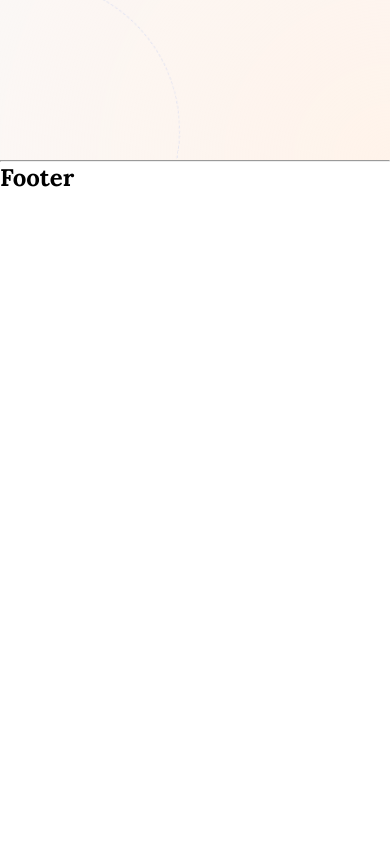
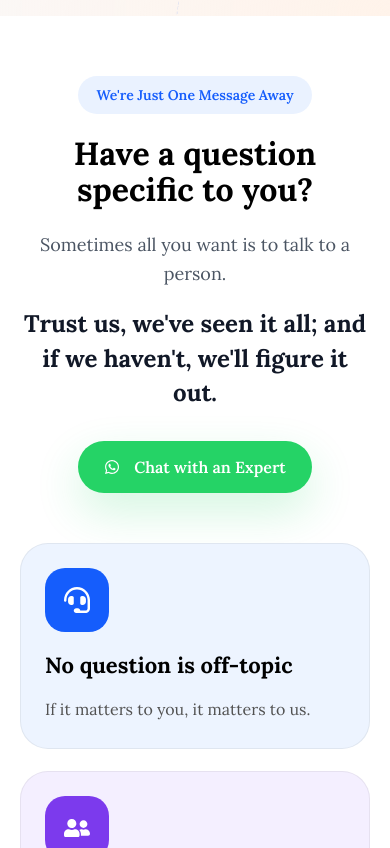
Before and after one commit to Vikas24Chauhan/frontend, a React app: page / in a window 390 px wide. Shown: the part 7056-7904 px from the top of the page. Before the commit the page ends 7249 px from the top, so only its background shows below. Built offline with nearby package versions, Linux system fonts and the light colour scheme; the HTML template or start-up script is replaced by a standard one.

Commit message:
SupportSection added on home page

```diff
--- a/src/components/ui/home/Chaos.css
+++ b/src/components/ui/home/Chaos.css
@@ -2,7 +2,7 @@
   position: relative;
   padding: 100px 20px;
   overflow: hidden;
-  background: #f8fafc;
+  background: #ffffff;
 }
 
 .chaos-bg {
@@ -24,7 +24,7 @@
 }
 
 .chaos-heading h2 {
-  font-size: 38px;
+  font-size: 42px;
   font-weight: 700;
   color: #000000;
   margin-bottom: 20px;
--- a/src/components/ui/home/Features.css
+++ b/src/components/ui/home/Features.css
@@ -21,7 +21,7 @@
 }
 
 .feature-heading h2 {
-  font-size: 38px;
+  font-size: 42px;
   color: #000;
   margin-bottom: 20px;
   line-height: 1.25;
--- /dev/null
+++ b/src/components/ui/home/SupportSection.css
@@ -0,0 +1,188 @@
+.support-section {
+  position: relative;
+  padding: 100px 20px;
+  background: #ffffff;
+}
+
+.support-container {
+  max-width: 1400px;
+  margin: 0 auto;
+  display: grid;
+  grid-template-columns: 1.05fr 0.95fr;
+  align-items: center;
+  gap: 70px;
+}
+
+.support-tag {
+  display: inline-block;
+  padding: 10px 18px;
+  margin-bottom: 22px;
+  border-radius: 40px;
+  background: #eaf2ff;
+  color: #155dfc;
+  font-size: 15px;
+  font-weight: 600;
+}
+
+.support-content h2 {
+  font-size: 42px;
+  line-height: 1.15;
+  color: #000000;
+  margin-bottom: 22px;
+}
+
+.support-subtitle {
+  font-size: 18px;
+  color: #4b5563;
+  margin-bottom: 18px;
+  line-height: 1.6;
+}
+
+.support-content h3 {
+  font-size: 24px;
+  line-height: 1.45;
+  color: #111827;
+  max-width: 650px;
+  margin-bottom: 40px;
+}
+
+.support-btn {
+  display: inline-flex;
+  align-items: center;
+  gap: 14px;
+  padding: 18px 32px;
+  border-radius: 60px;
+  background: #25d366;
+  color: #ffffff;
+  text-decoration: none;
+  font-size: 18px;
+  font-weight: 600;
+  box-shadow: 0 18px 45px rgba(37, 211, 102, 0.2);
+  transition:
+    background 0.3s ease,
+    box-shadow 0.3s ease;
+}
+
+.support-btn:hover {
+  background: #1ebe5d;
+  box-shadow: 0 22px 50px rgba(37, 211, 102, 0.28);
+}
+
+.support-cards {
+  display: grid;
+  gap: 22px;
+}
+
+.support-card {
+  padding: 32px;
+  border-radius: 28px;
+  border: 1px solid rgba(0, 0, 0, 0.06);
+  transition: box-shadow 0.3s ease;
+}
+
+.support-card:hover {
+  box-shadow: 0 15px 35px rgba(0, 0, 0, 0.08);
+}
+
+.card-blue {
+  background: #edf4ff;
+}
+
+.card-purple {
+  background: #f4efff;
+}
+
+.card-orange {
+  background: #fff5e9;
+}
+
+.icon-box {
+  width: 72px;
+  height: 72px;
+  border-radius: 20px;
+  display: flex;
+  align-items: center;
+  justify-content: center;
+  margin-bottom: 22px;
+  color: #ffffff;
+  font-size: 30px;
+}
+
+.card-blue .icon-box {
+  background: #155dfc;
+}
+
+.card-purple .icon-box {
+  background: #7c3aed;
+}
+
+.card-orange .icon-box {
+  background: #f59e0b;
+}
+
+.support-card h4 {
+  font-size: 26px;
+  color: #000000;
+  margin-bottom: 14px;
+  line-height: 1.4;
+}
+
+.support-card p {
+  font-size: 18px;
+  color: #525252;
+  line-height: 1.8;
+}
+
+/* -------------------- Responsive ------------------- */
+
+@media (max-width: 868px) {
+  .support-section {
+    padding: 60px 20px;
+  }
+
+  .support-container {
+    grid-template-columns: 1fr;
+    gap: 50px;
+  }
+
+  .support-content {
+    text-align: center;
+  }
+
+  .support-tag {
+    font-size: 14px;
+  }
+
+  .support-content h2 {
+    font-size: 32px;
+  }
+
+  .support-content h3 {
+    font-size: 24px;
+    margin-bottom: 30px;
+  }
+
+  .support-btn {
+    padding: 16px 26px;
+    font-size: 16px;
+  }
+
+  .support-card {
+    padding: 24px;
+  }
+
+  .icon-box {
+    width: 64px;
+    height: 64px;
+    font-size: 26px;
+    margin-bottom: 18px;
+  }
+
+  .support-card h4 {
+    font-size: 22px;
+  }
+
+  .support-card p {
+    font-size: 16px;
+  }
+}
--- /dev/null
+++ b/src/components/ui/home/SupportSection.jsx
@@ -0,0 +1,75 @@
+import React from "react";
+import "./SupportSection.css";
+import { FaWhatsapp, FaUserFriends, FaHeadset, FaClock } from "react-icons/fa";
+
+function SupportSection() {
+  return (
+    <section className="support-section">
+      <div className="support-container">
+        <div className="support-content">
+          <span className="support-tag">We're Just One Message Away</span>
+
+          <h2>
+            Have a question <br /> specific to you?
+          </h2>
+
+          <p className="support-subtitle">
+            Sometimes all you want is to talk to a person.
+          </p>
+
+          <h3>
+            Trust us, we've seen it all; and if we haven't, we'll figure it out.
+          </h3>
+
+          <a
+            href="https://wa.me/919211724969?text=Hi%20I%20want%20to%20talk%20to%20an%20expert"
+            target="_blank"
+            rel="noreferrer"
+            className="support-btn"
+          >
+            <FaWhatsapp />
+            Chat with an Expert
+          </a>
+        </div>
+
+        <div className="support-cards">
+          <div className="support-card card-blue">
+            <div className="icon-box">
+              <FaHeadset />
+            </div>
+
+            <h4>No question is off-topic</h4>
+
+            <p>If it matters to you, it matters to us.</p>
+          </div>
+
+          <div className="support-card card-purple">
+            <div className="icon-box">
+              <FaUserFriends />
+            </div>
+
+            <h4>No AI. No bots.</h4>
+
+            <p>Real humans, real conversations.</p>
+          </div>
+
+          <div className="support-card card-orange">
+            <div className="icon-box">
+              <FaClock />
+            </div>
+
+            <h4>We're Here for You</h4>
+
+            <p>
+              Available daily from 10 AM to 7 PM
+              <br />
+              (Sunday Closed).
+            </p>
+          </div>
+        </div>
+      </div>
+    </section>
+  );
+}
+
+export default SupportSection;
--- a/src/pages/HomePage.jsx
+++ b/src/pages/HomePage.jsx
@@ -2,6 +2,7 @@ import React from "react";
 import Hero from "../components/ui/home/Hero";
 import Chaos from "../components/ui/home/Chaos";
 import Features from "../components/ui/home/Features";
+import SupportSection from "../components/ui/home/SupportSection";
 
 function HomePage() {
   return (
@@ -9,6 +10,7 @@ function HomePage() {
       <Hero />
       <Chaos />
       <Features />
+      <SupportSection />
     </div>
   );
 }
```
